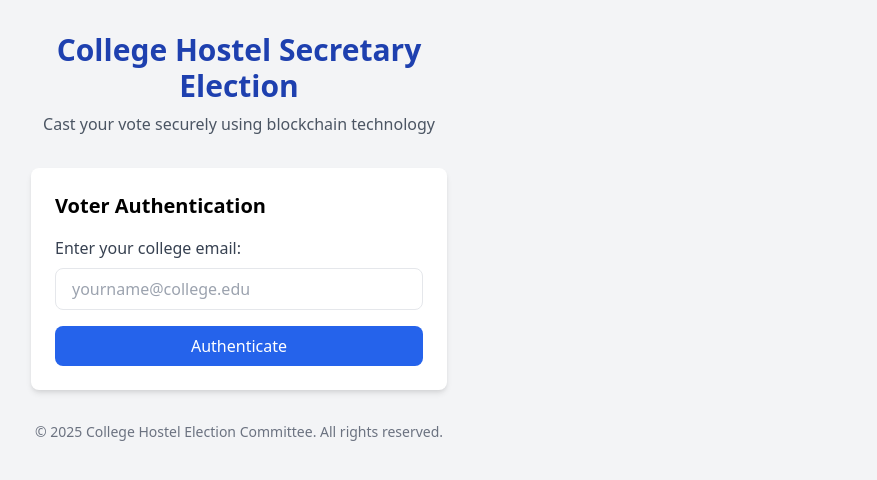
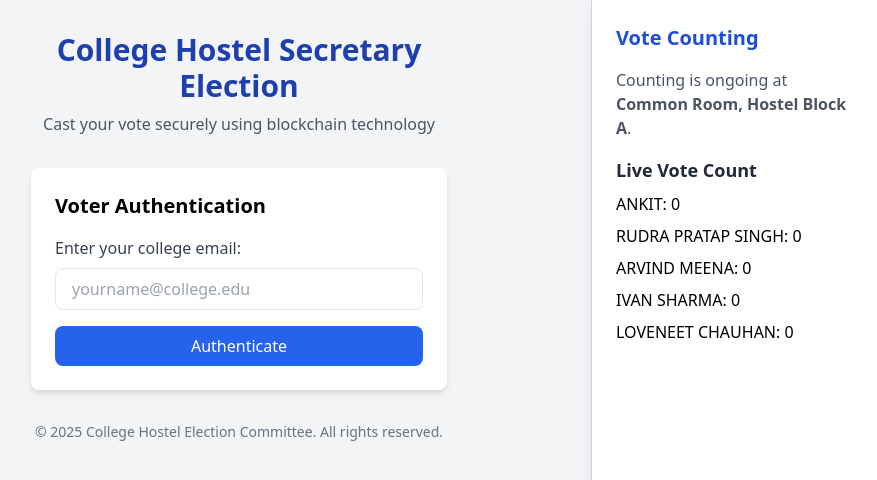
Before and after one commit to Loveneet0003/TEST2, a plain HTML site: page index.html in a window 1280 px wide. Shown: the top 480 px of the page, without its empty margins (401-1278 px from the left). Drawn offline with nearby package versions, Linux system fonts and the light colour scheme.

Commit message:
index.html

```diff
--- a/index.html
+++ b/index.html
@@ -29,6 +29,20 @@
                 </button>
             </div>
         </div>
+<!-- Vote Counting Info & Live Count Panel -->
+<div class="fixed top-0 right-0 h-full w-72 bg-white shadow-lg p-6 border-l border-gray-300 overflow-y-auto">
+    <h2 class="text-xl font-semibold text-blue-700 mb-4">Vote Counting</h2>
+    <p class="text-gray-600 mb-4">Counting is ongoing at <strong>Common Room, Hostel Block A</strong>.</p>
+
+    <h3 class="text-lg font-semibold text-gray-800 mb-2">Live Vote Count</h3>
+    <ul id="vote-counts" class="space-y-2">
+        <li>ANKIT: <span id="count-ANKIT">0</span></li>
+        <li>RUDRA PRATAP SINGH: <span id="count-RUDRA PRATAP SINGH">0</span></li>
+        <li>ARVIND MEENA: <span id="count-ARVIND MEENA">0</span></li>
+        <li>IVAN SHARMA: <span id="count-IVAN SHARMA">0</span></li>
+        <li>LOVENEET CHAUHAN: <span id="count-LOVENEET CHAUHAN">0</span></li>
+    </ul>
+</div>
 
         <!-- Voting Section (Hidden initially) -->
         <div id="voting-section" class="bg-white rounded-lg shadow-md p-6 mb-6 hidden">
```
